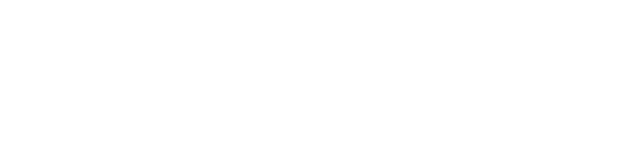
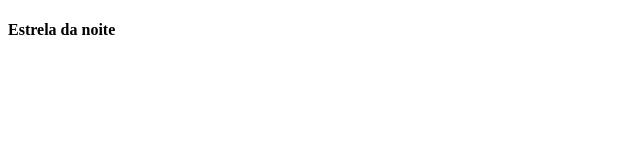
Before and after one commit to ViniciusFariasdeSouza791/vinicius-estudos, a plain HTML site: page index.html in a window 1280 px wide. Shown: the whole page, without its empty margins (0-640 px from the left). Drawn offline with Linux system fonts and the light colour scheme.

Commit message:
alterando nome

```diff
--- a/index.html
+++ b/index.html
@@ -6,9 +6,13 @@
     <title>Document</title>
 </head>
 <body>
+    <header>
+        <h4>
+            Estrela da noite
+        </h4>
+    </header>
     <div>
-        <p>
-        </p>
+        <p> </p>
     </div>
 </body>
 </html>
```
